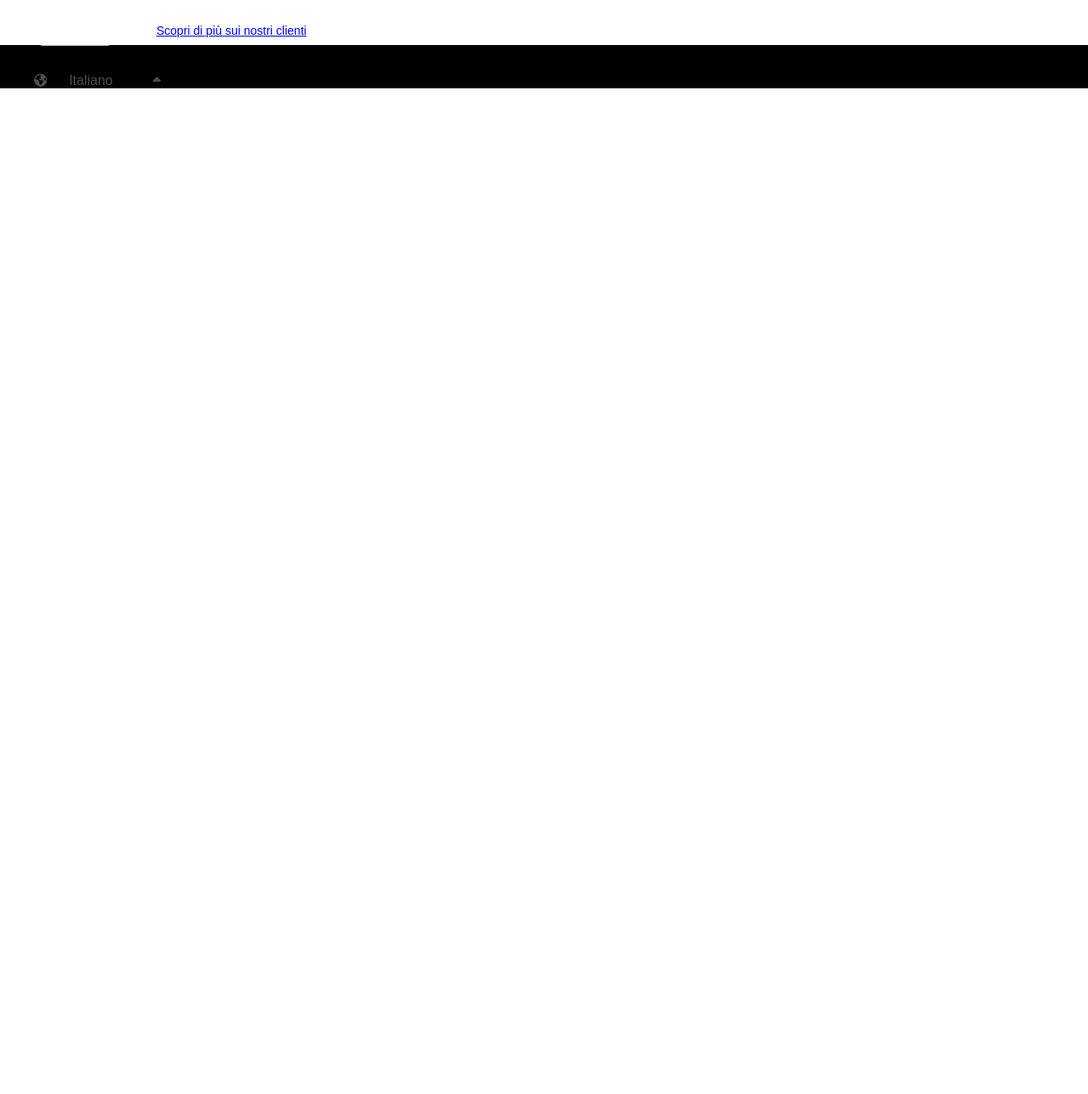
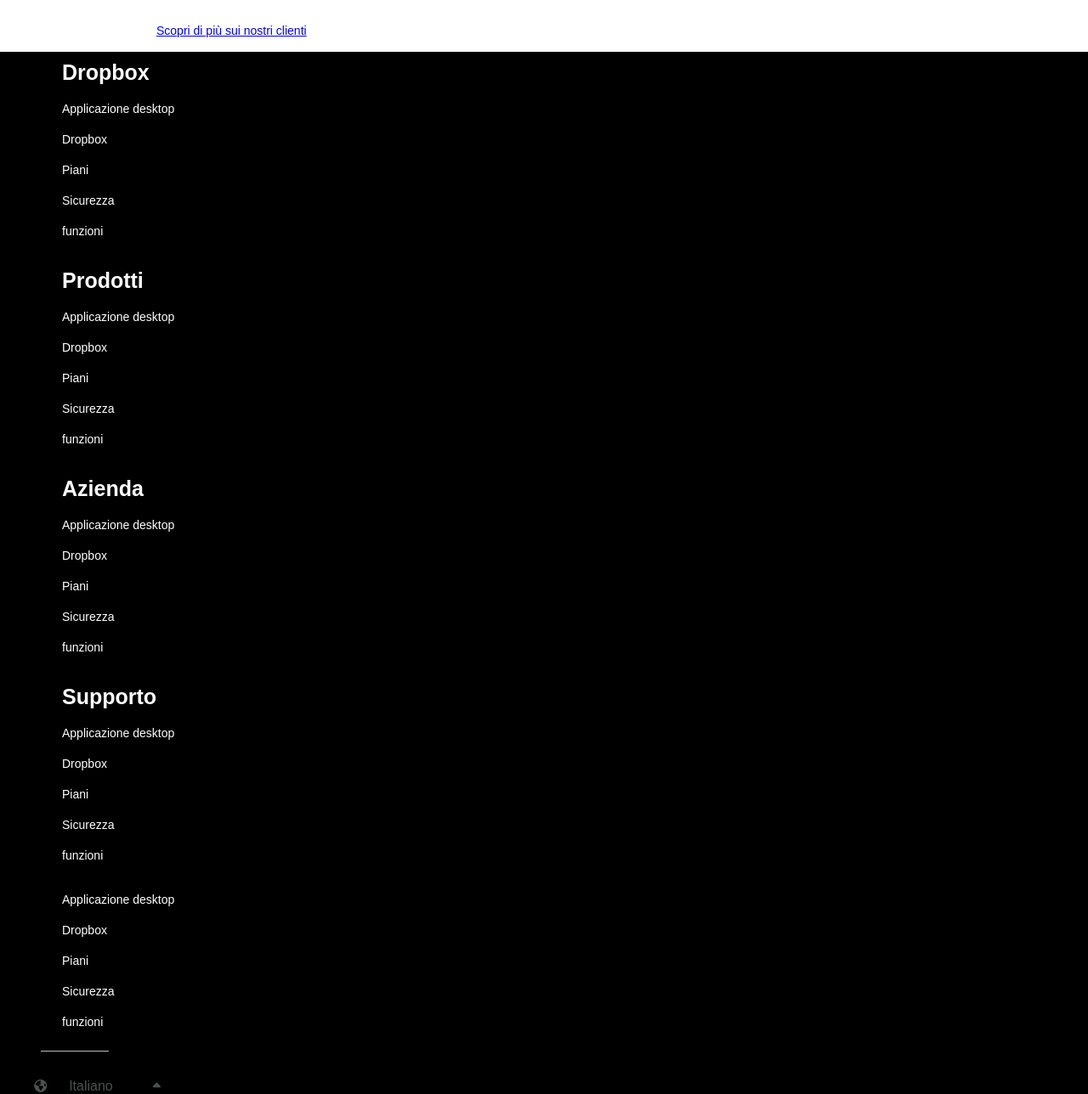
Before and after one commit to crifortini/htmlcss-dropbox, a plain HTML site: page index.html in a window 1280 px wide. Shown: the part 1608-2896 px from the top of the page at 85% size. Before the commit the page ends 1712 px from the top, so only its background shows below. Drawn offline with Linux system fonts and the light colour scheme.

Commit message:
add the order list and nav tag in the list and add style order list

```diff
--- a/index.html
+++ b/index.html
@@ -43,7 +43,8 @@
         <input type="checkbox" id="switch"><span id="money">Fatturazione annuale</span>
 
         <h3 id="partner">Entra in contatto con un<br> partner Dropbox</h3>
-        <p id="partner-description">Trova un partner Dropbox e HelloSign<br> di fiducia. Ottieni le soluzioni e i servizi<br> necessari per raggiungere i tuoi obiettivi<br> aziendali,
+        <p id="partner-description">Trova un partner Dropbox e HelloSign<br> di fiducia. Ottieni le soluzioni e i
+            servizi<br> necessari per raggiungere i tuoi obiettivi<br> aziendali,
             tra cui implementazione,<br> integrazione, gestione e supporto<br> continui.
         </p>
         <button>Trova un partner</button>
@@ -54,6 +55,59 @@
         <a href="#" id="client">Scopri di più sui nostri clienti</a>
     </main>
     <footer>
+        <nav>
+            <ol>
+                <li><a href="#" class="nav-title"><strong>Dropbox</strong></a></li>
+                <li><a href="#" class="nav-link">Applicazione desktop</a></li>
+                <li><a href="#" class="nav-link">Dropbox</a></li>
+                <li><a href="#" class="nav-link">Piani</a></li>
+                <li><a href="#" class="nav-link">Sicurezza</a></li>
+                <li><a href="#" class="nav-link">funzioni</a></li>
+            </ol>
+        </nav>
+
+        <nav>
+            <ol>
+                <li><a href="#" class="nav-title"><strong>Prodotti</strong></a></li>
+                <li><a href="#" class="nav-link">Applicazione desktop</a></li>
+                <li><a href="#" class="nav-link">Dropbox</a></li>
+                <li><a href="#" class="nav-link">Piani</a></li>
+                <li><a href="#" class="nav-link">Sicurezza</a></li>
+                <li><a href="#" class="nav-link">funzioni</a></li>
+            </ol>
+        </nav>
+
+                <nav>
+            <ol>
+                <li><a href="#" class="nav-title"><strong>Azienda</strong></a></li>
+                <li><a href="#" class="nav-link">Applicazione desktop</a></li>
+                <li><a href="#" class="nav-link">Dropbox</a></li>
+                <li><a href="#" class="nav-link">Piani</a></li>
+                <li><a href="#" class="nav-link">Sicurezza</a></li>
+                <li><a href="#" class="nav-link">funzioni</a></li>
+            </ol>
+        </nav>
+
+                <nav>
+            <ol>
+                <li><a href="#" class="nav-title"><strong>Supporto</strong></a></li>
+                <li><a href="#" class="nav-link">Applicazione desktop</a></li>
+                <li><a href="#" class="nav-link">Dropbox</a></li>
+                <li><a href="#" class="nav-link">Piani</a></li>
+                <li><a href="#" class="nav-link">Sicurezza</a></li>
+                <li><a href="#" class="nav-link">funzioni</a></li>
+            </ol>
+        </nav>
+
+                <nav>
+            <ol>
+                <li><a href="#" class="nav-link">Applicazione desktop</a></li>
+                <li><a href="#" class="nav-link">Dropbox</a></li>
+                <li><a href="#" class="nav-link">Piani</a></li>
+                <li><a href="#" class="nav-link">Sicurezza</a></li>
+                <li><a href="#" class="nav-link">funzioni</a></li>
+            </ol>
+        </nav>
         <hr>
         <div class="lenguage">
             <i class="fa-solid fa-earth-americas"></i>
--- a/style.css
+++ b/style.css
@@ -172,3 +172,17 @@ button{
     margin-left: 63%;
     margin-top: -10px;
 }
+
+.nav-link{
+    color: white;
+    display: inline-block;
+    padding: 10px 15px;
+    font-size: 14px;
+}
+
+.nav-title{
+    color: white;
+    display: inline-block;
+    padding: 10px 15px;
+    font-size: 25px;
+}
```
